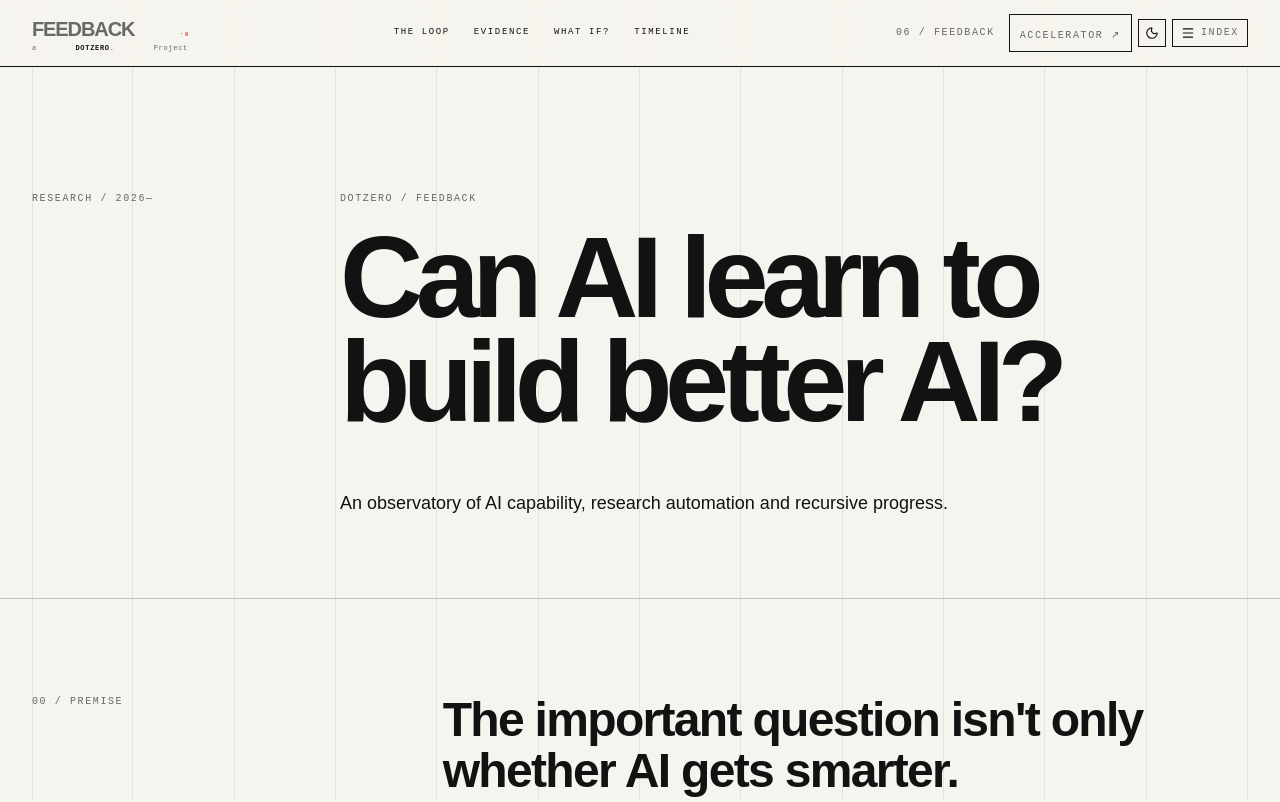
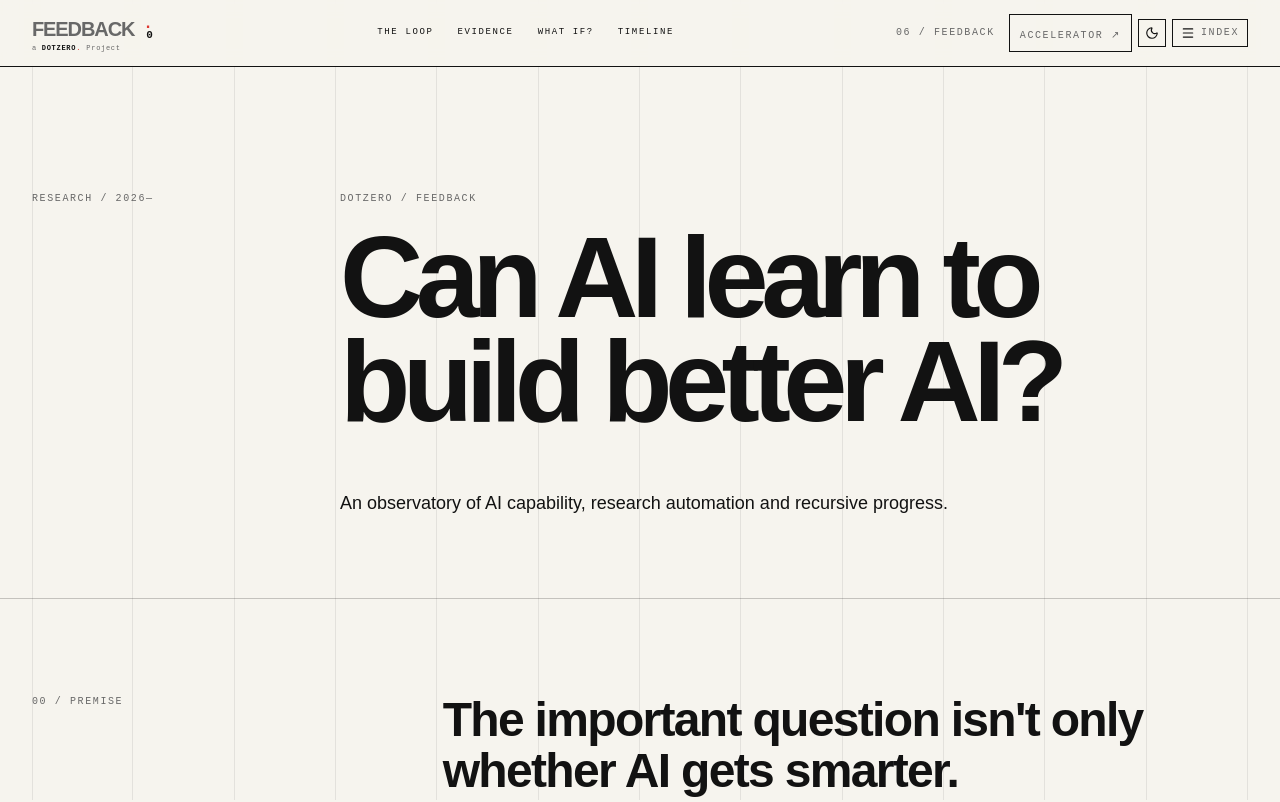
Before and after one commit to Bergtripper/feedback, a React (Vite) app: page / in a window 1280 px wide. Shown: the top 802 px of the page. Built offline with nearby package versions, Linux system fonts and the light colour scheme.

Commit message:
Branding: style vertical dot-zero glyph

```diff
--- a/src/index.css
+++ b/src/index.css
@@ -117,3 +117,11 @@ html{scroll-behavior:smooth;scroll-padding-top:4.5rem}.feedback-header{backgroun
 .feedback-brand .dz-project-title{width:100%;display:flex;align-items:baseline;justify-content:space-between;gap:18px}
 .feedback-brand .dz-project-mark{font-size:.78em;font-weight:700;transform:translateY(-.08em)}
 .feedback-brand .dz-project-byline{width:100%;display:flex;align-items:baseline;justify-content:space-between;margin-top:6px;letter-spacing:.1em}
+
+/* DOTZERO vertical mark */
+.feedback-brand{min-width:0}
+.feedback-brand .dz-project-title{width:auto;display:flex;align-items:center;justify-content:flex-start;gap:9px}
+.feedback-brand .dz-project-mark{display:inline-flex;flex-direction:column;align-items:center;justify-content:center;gap:0;width:12px;font-family:var(--font-mono);font-style:normal;line-height:.62;transform:none}
+.feedback-brand .dz-project-mark span{display:block;color:var(--accent);font-size:16px;font-weight:800;line-height:.45}
+.feedback-brand .dz-project-mark b{display:block;color:var(--text);font-size:11px;font-weight:700;line-height:.8}
+.feedback-brand .dz-project-byline{width:auto;display:block;margin-top:5px;letter-spacing:.1em}
```
